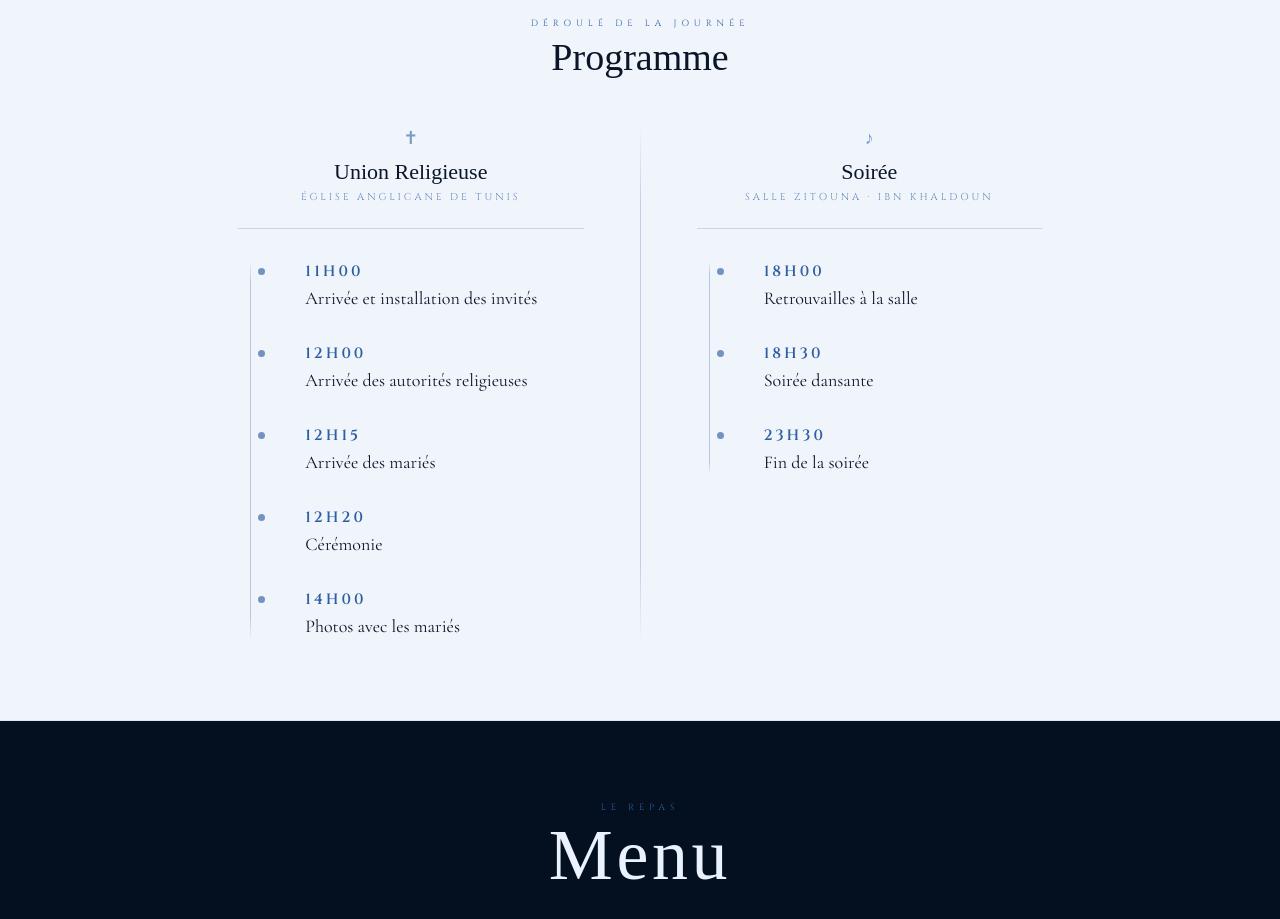
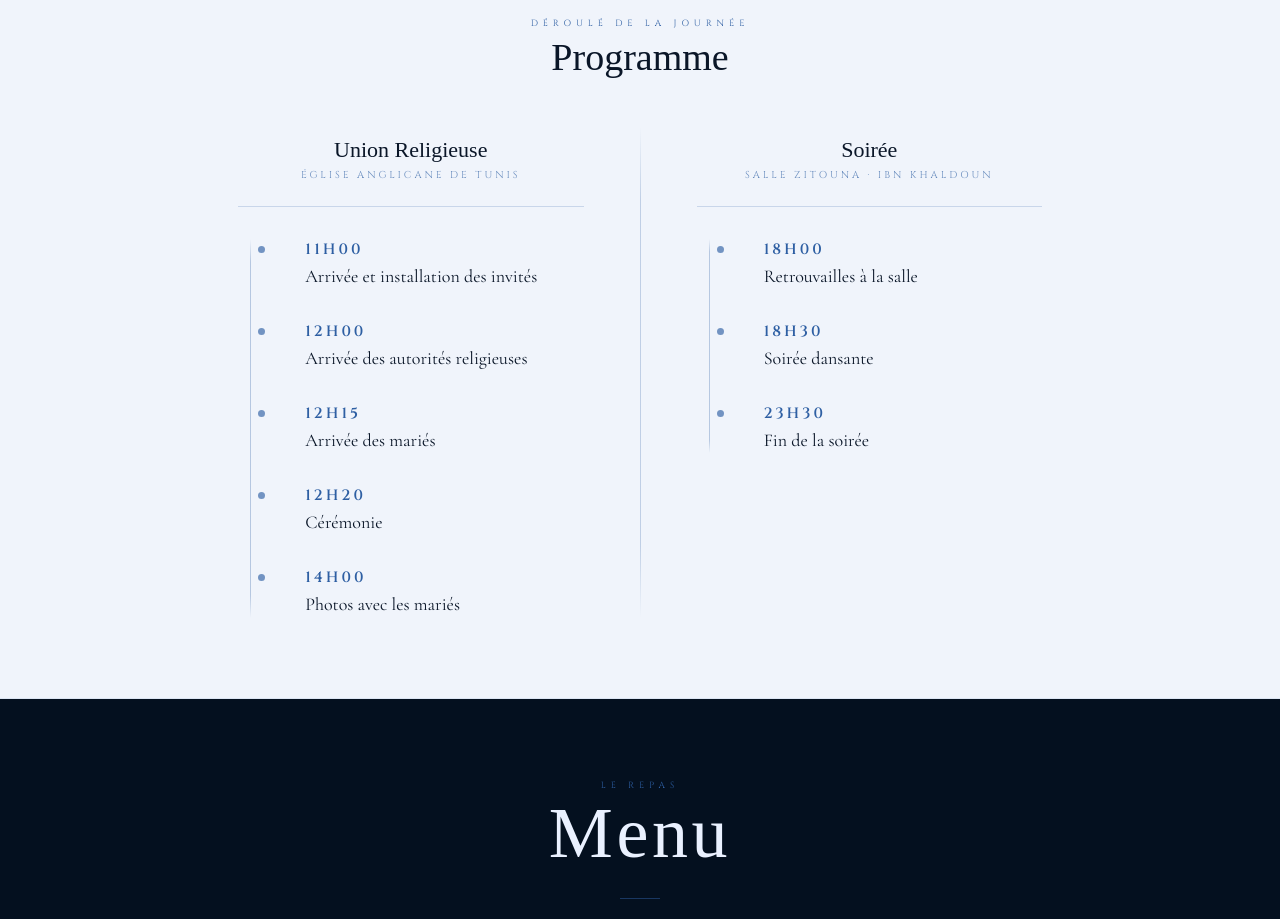
Before and after one commit to Mboumbalyonnel/nancy---agleur, a Next.js app: page / in a window 1280 px wide. Shown: the part 1960-2879 px from the top of the page. Built offline with nearby package versions, Linux system fonts and the light colour scheme; a web font is replaced by a local one.

Commit message:
fix favicon path

```diff
--- a/components/Programme.jsx
+++ b/components/Programme.jsx
@@ -24,7 +24,7 @@ export default function Programme() {
 
         <div className={styles.block}>
           <div className={styles.blockHeader}>
-            <span className={styles.blockIcon}>✝</span>
+            <span className={styles.blockIcon}></span>
             <h3 className={styles.blockTitle}>Union Religieuse</h3>
             <p className={styles.blockSub}>Église Anglicane de Tunis</p>
           </div>
@@ -42,7 +42,7 @@ export default function Programme() {
 
         <div className={styles.block}>
           <div className={styles.blockHeader}>
-            <span className={styles.blockIcon}>♪</span>
+            <span className={styles.blockIcon}></span>
             <h3 className={styles.blockTitle}>Soirée</h3>
             <p className={styles.blockSub}>Salle Zitouna · Ibn Khaldoun</p>
           </div>
```
Also changed, not shown: 1 other file (tests, documents, lock files or other folders).
